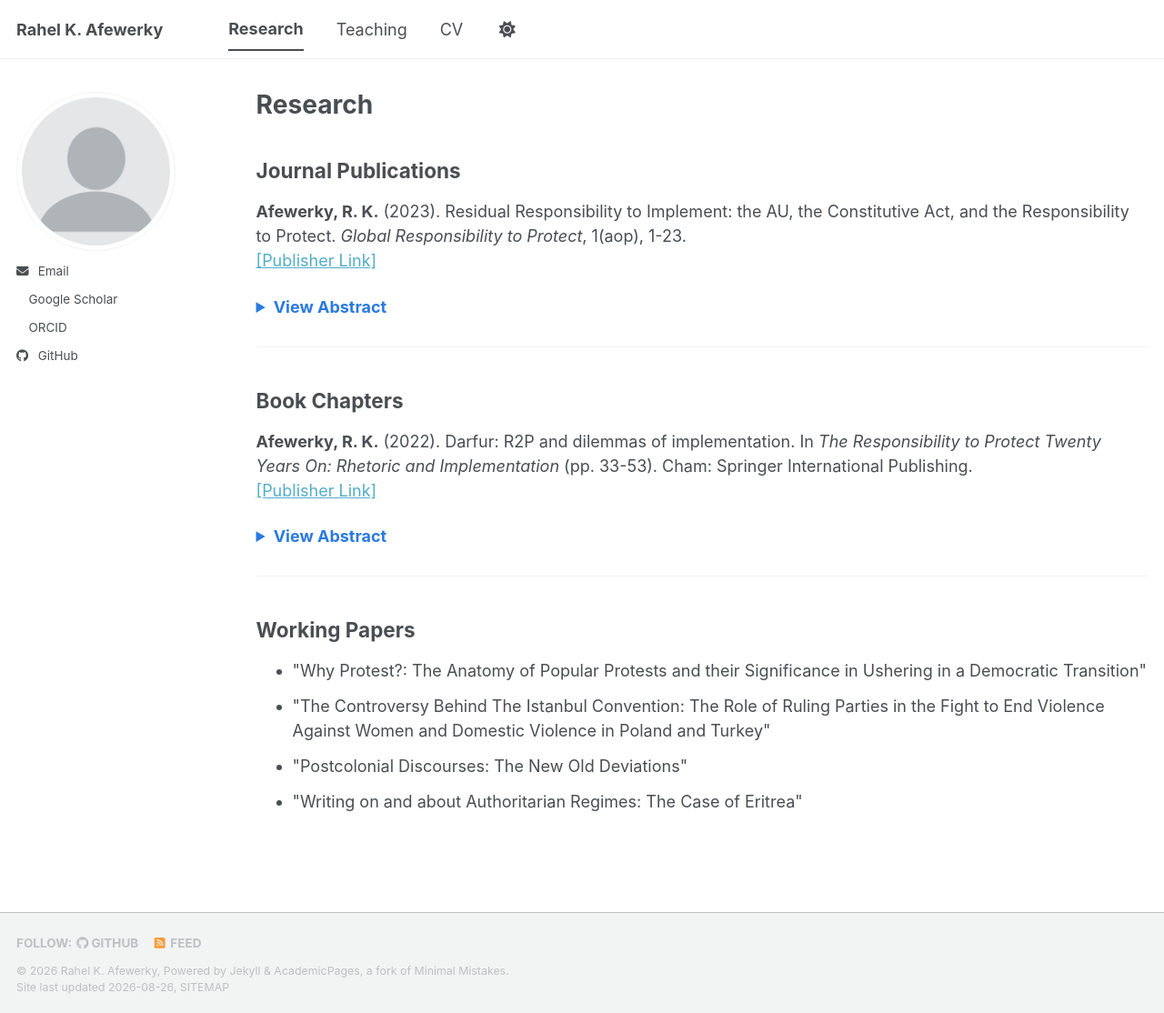
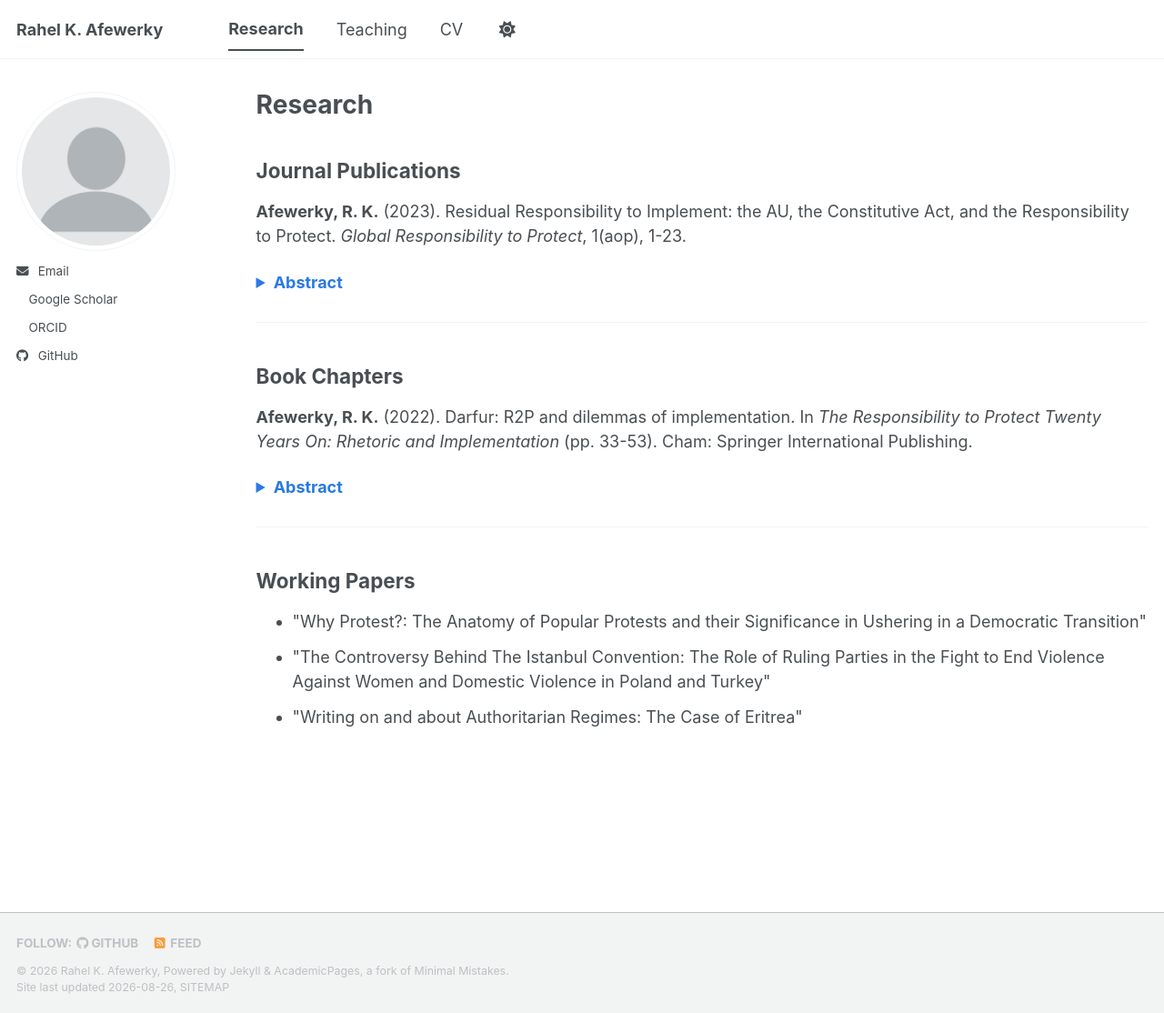
Before and after one commit to rahelafewerky/rahelafewerky.github.io, a Jekyll site: the page built from _pages/publications.html, in a window 1280 px wide and 1114 px high. Shown: the whole window at 91% size. Built offline with Jekyll 4.4.1, drawn with Linux system fonts in a browser that asks for light colours; a style sheet for code colours, icons or effects is not loaded.

Commit message:
Update publications.html

```diff
--- a/_pages/publications.html
+++ b/_pages/publications.html
@@ -11,13 +11,13 @@ author_profile: true
   <strong>Afewerky, R. K.</strong> (2023). Residual Responsibility to Implement: the AU, the Constitutive Act, and the Responsibility to Protect.
   <em>Global Responsibility to Protect</em>, 1(aop), 1-23.
   <br>
-  <a href="https://brill.com/view/journals/gr2p/16/2/article-p127_002.xml" target="_blank">[Publisher Link]</a>
+  <a href="https://brill.com/view/journals/gr2p/16/2/article-p127_002.xml" target="_blank"></a>
 </p>
 
 <details>
-  <summary style="cursor: pointer; color: #2a7ae2; font-weight: bold;">View Abstract</summary>
+  <summary style="cursor: pointer; color: #2a7ae2; font-weight: bold;">Abstract</summary>
   <p style="margin-top: 10px; font-style: italic; color: #555;">
-    This article analyzes the African Union's (AU) challenges in implementing the Responsibility to Protect (R2P) amidst ongoing mass atrocities in Africa, exploring the gap between the AU's legal framework and its actual intervention capabilities.
+    Decades after the African Union adopted the Constitutive Act and the Responsibility to Protect (R2P), mass atrocities continue to go unchecked in Africa. The continent hosts a rising number of unresolved conflicts and humanitarian crises, rendering the promise of ‘African solutions to African problems’ mere rhetoric. This article analyses both the complementary features of the Constitutive Act and R2P, which provide the AU with the power to prevent and stop mass atrocity crimes, and the challenges which continue to impede it from successfully upholding its responsibilities.
   </p>
 </details>
 
@@ -29,13 +29,13 @@ author_profile: true
   <strong>Afewerky, R. K.</strong> (2022). Darfur: R2P and dilemmas of implementation.
   In <em>The Responsibility to Protect Twenty Years On: Rhetoric and Implementation</em> (pp. 33-53). Cham: Springer International Publishing.
   <br>
-  <a href="https://link.springer.com/chapter/10.1007/978-3-030-90731-0_3" target="_blank">[Publisher Link]</a>
+  <a href="https://link.springer.com/chapter/10.1007/978-3-030-90731-0_3" target="_blank"></a>
 </p>
 
 <details>
-  <summary style="cursor: pointer; color: #2a7ae2; font-weight: bold;">View Abstract</summary>
+  <summary style="cursor: pointer; color: #2a7ae2; font-weight: bold;">Abstract</summary>
   <p style="margin-top: 10px; font-style: italic; color: #555;">
-    Focusing on the Darfur case, this chapter examines the 20-year history of R2P implementation, analyzing the failure to prevent genocide, the impact of delayed responses, and the necessity of focusing on the "responsibility to rebuild" within the framework.
+    This chapter focuses on the case of Darfur, which offers important lessons as to the implementation of R2P in its 20-year history. To date, most accounts of Darfur have focused on the elements of the responsibility to react and considered it as a failed test case of the Responsibility to Protect (R2P). Nevertheless, the Darfuri case also allows us to reflect on issues of prevention, state sovereignty and sustainable prevention. Accordingly, this chapter addresses the predicaments present in the initiatives that curtailed a prompt and effective intervention in Darfur. It explicates how the crisis unfolded and examines fundamental aspects that could have helped to prevent the genocide at an early stage. It continues to discuss the harm instigated by the delayed response vis-à-vis the failure to eradicate existing tensions and questions the consequences of the non-implementation of the responsibility to rebuild. The chapter concludes that the non-involvement of the international community to ascertain a transformation period that would aid to eradicate tension among different ethnic groups is a question that needs to be addressed along with the reconsideration of the responsibility to rebuild as part of the R2P framework.
   </p>
 </details>
 
@@ -45,7 +45,8 @@ author_profile: true
 
 <ul>
   <li style="margin-bottom: 12px;">"Why Protest?: The Anatomy of Popular Protests and their Significance in Ushering in a Democratic Transition"</li>
+
   <li style="margin-bottom: 12px;">"The Controversy Behind The Istanbul Convention: The Role of Ruling Parties in the Fight to End Violence Against Women and Domestic Violence in Poland and Turkey"</li>
-  <li style="margin-bottom: 12px;">"Postcolonial Discourses: The New Old Deviations"</li>
+
   <li style="margin-bottom: 12px;">"Writing on and about Authoritarian Regimes: The Case of Eritrea"</li>
 </ul>
```
